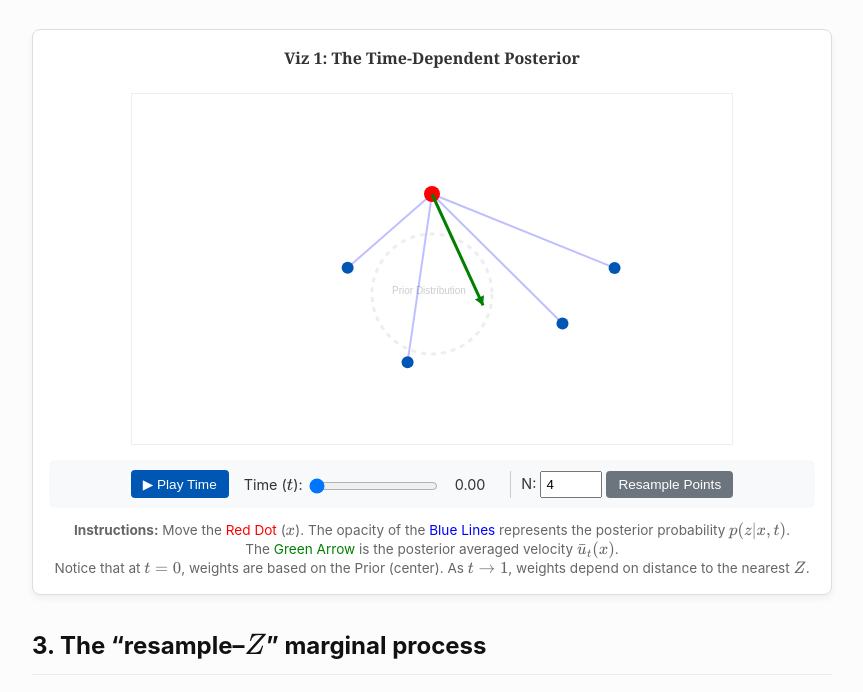
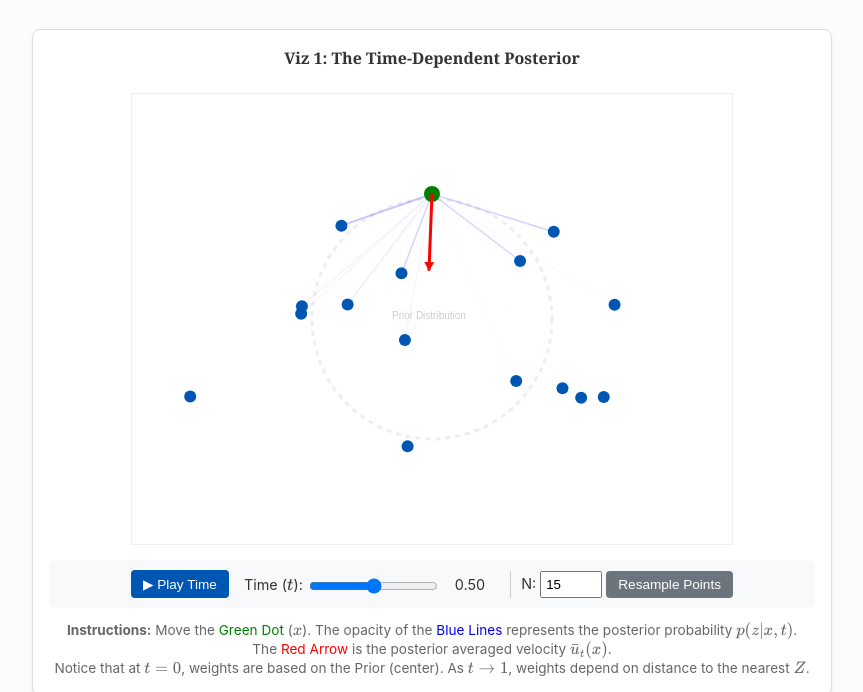
Before and after one commit to MurrellGroup/GeneratorMatchingWithoutGenerators, a plain HTML site: page index.html in a window 1280 px wide. Shown: the part 1163-1855 px from the top of the page, without its empty margins (208-1071 px from the left). Drawn offline with nearby package versions, Linux system fonts and the light colour scheme.

Commit message:
Tweaks to viz.

```diff
--- a/index.html
+++ b/index.html
@@ -161,23 +161,23 @@
     <!-- Interactive Figure 1: The Posterior -->
     <div class="interactive-figure">
         <h4 style="margin-top:0;">Viz 1: The Time-Dependent Posterior</h4>
-        <canvas id="posteriorCanvas" width="600" height="350"></canvas>
+        <canvas id="posteriorCanvas" width="600" height="450"></canvas>
 
         <div class="controls">
             <button id="btnPlayPosterior">▶ Play Time</button>
-            <label>Time ($t$): <input type="range" id="timeSlider" min="0" max="99" value="0"></label>
-            <span id="timeDisplay">0.00</span>
+            <label>Time ($t$): <input type="range" id="timeSlider" min="0" max="99" value="50"></label>
+            <span id="timeDisplay">0.50</span>
             <div style="border-left:1px solid #ccc; padding-left:10px; margin-left:10px;">
-                <label>N: <input type="number" id="inputN" value="4" min="1" max="10"></label>
+                <label>N: <input type="number" id="inputN" value="15" min="1" max="50"></label>
                 <button id="btnResampleData" class="secondary">Resample Points</button>
             </div>
         </div>
 
         <div class="caption">
-            <strong>Instructions:</strong> Move the <span style="color:red">Red Dot</span> ($x$).
+            <strong>Instructions:</strong> Move the <span style="color:green">Green Dot</span> ($x$).
             The opacity of the <span style="color:blue">Blue Lines</span> represents the posterior probability $p(z|x,t)$.
             <br>
-            The <span style="color:green">Green Arrow</span> is the posterior averaged velocity $\bar{u}_t(x)$.
+            The <span style="color:red">Red Arrow</span> is the posterior averaged velocity $\bar{u}_t(x)$.
             <br>
             Notice that at $t=0$, weights are based on the Prior (center). As $t \to 1$, weights depend on distance to the nearest $Z$.
         </div>
@@ -214,9 +214,9 @@
 
         <div class="controls" id="resampleControls" style="display:none; background: #eef;">
             <label>Resample Interval (Step Size):
-                <input type="range" id="stepSizeSlider" min="1" max="40" value="20">
+                <input type="range" id="stepSizeSlider" min="1" max="100" value="20">
             </label>
-            <span id="stepDisplay">Medium</span>
+            <span id="stepDisplay">0.020</span>
         </div>
 
         <div class="caption" id="simCaption">
@@ -235,8 +235,8 @@
         // =========================================
 
         // Prior Distribution Parameters (Centered on Canvas)
-        const PRIOR_CENTER = { x: 300, y: 200 }; // Center of canvas approx
-        const PRIOR_SIGMA = 60;
+        const PRIOR_CENTER = { x: 300, y: 225 }; // Center of canvas approx
+        const PRIOR_SIGMA = 120;
 
         function distSq(p1, p2) {
             return (p1.x - p2.x)**2 + (p1.y - p2.y)**2;
@@ -328,7 +328,7 @@
 
         let v1 = {
             mouse: { x: 300, y: 100 },
-            t: 0.0,
+            t: 0.5,
             targets: [],
             playing: false,
             animId: null
@@ -372,7 +372,7 @@
 
         function loopV1() {
             if(v1.playing) {
-                v1.t += 0.005;
+                v1.t += 0.001;
                 if(v1.t >= 1.0) v1.t = 0;
                 timeSlider.value = v1.t * 100;
                 timeDisplay.textContent = v1.t.toFixed(2);
@@ -431,7 +431,7 @@
             // Draw Mouse
             ctx1.beginPath();
             ctx1.arc(v1.mouse.x, v1.mouse.y, 8, 0, Math.PI*2);
-            ctx1.fillStyle = 'red';
+            ctx1.fillStyle = 'green';
             ctx1.fill();
 
             // Draw Velocity Vector
@@ -446,7 +446,7 @@
             const dirX = avgVx;
             const dirY = avgVy;
 
-            drawArrow(ctx1, v1.mouse.x, v1.mouse.y, v1.mouse.x + dirX, v1.mouse.y + dirY, 'green');
+            drawArrow(ctx1, v1.mouse.x, v1.mouse.y, v1.mouse.x + dirX, v1.mouse.y + dirY, 'red');
         }
 
         initV1Data();
@@ -464,6 +464,7 @@
         const stepSizeSlider = document.getElementById('stepSizeSlider');
         const stepDisplay = document.getElementById('stepDisplay');
         const simCaption = document.getElementById('simCaption');
+        const dt = 1 / 1000; // Slow time step
 
         // Fixed Targets for Sim
         const simTargets = [
@@ -515,7 +516,6 @@
         function updateSimState() {
             if(!sim.running) return;
 
-            const dt = 1 / 400; // Slow time step
             sim.t += dt;
             if (sim.t >= 1.0) {
                 sim.t = 1.0;
@@ -615,7 +615,7 @@
                     ctx2.moveTo(p.history[0].x, p.history[0].y);
                     for(let pt of p.history) ctx2.lineTo(pt.x, pt.y);
                     ctx2.lineTo(p.x, p.y);
-                    ctx2.strokeStyle = 'rgba(0,0,0,0.05)';
+                    ctx2.strokeStyle = 'rgba(0,0,0,0.15)';
                     ctx2.stroke();
                 }
             }
@@ -682,9 +682,7 @@
 
         stepSizeSlider.addEventListener('input', (e) => {
             sim.resampleInterval = parseInt(e.target.value);
-            if(sim.resampleInterval < 5) stepDisplay.textContent = "Tiny (Smooth)";
-            else if(sim.resampleInterval < 20) stepDisplay.textContent = "Medium";
-            else stepDisplay.textContent = "Large (Jagged)";
+            stepDisplay.textContent = parseFloat(e.target.value * dt).toFixed(3);
         });
 
         // Init
```
